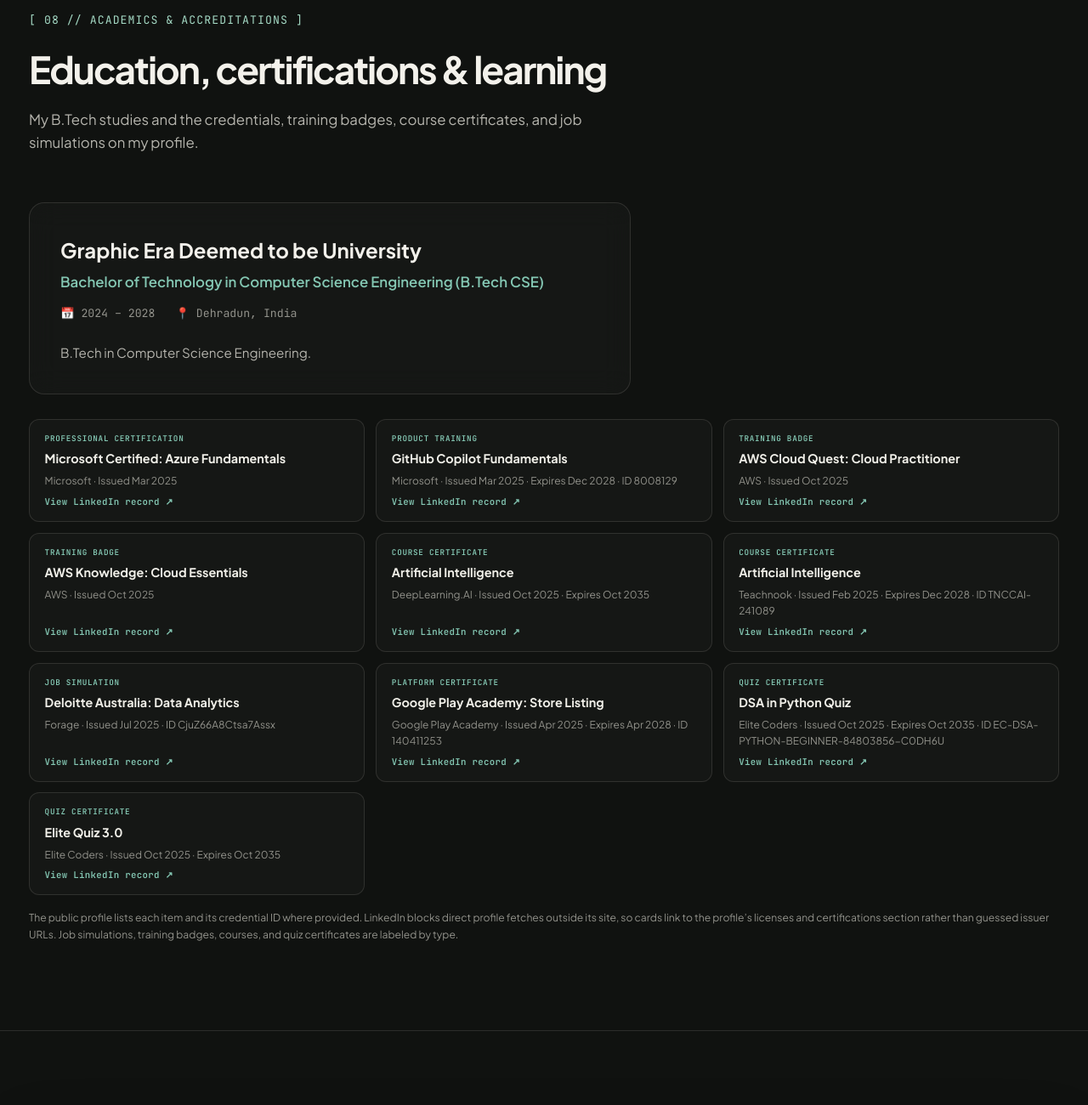
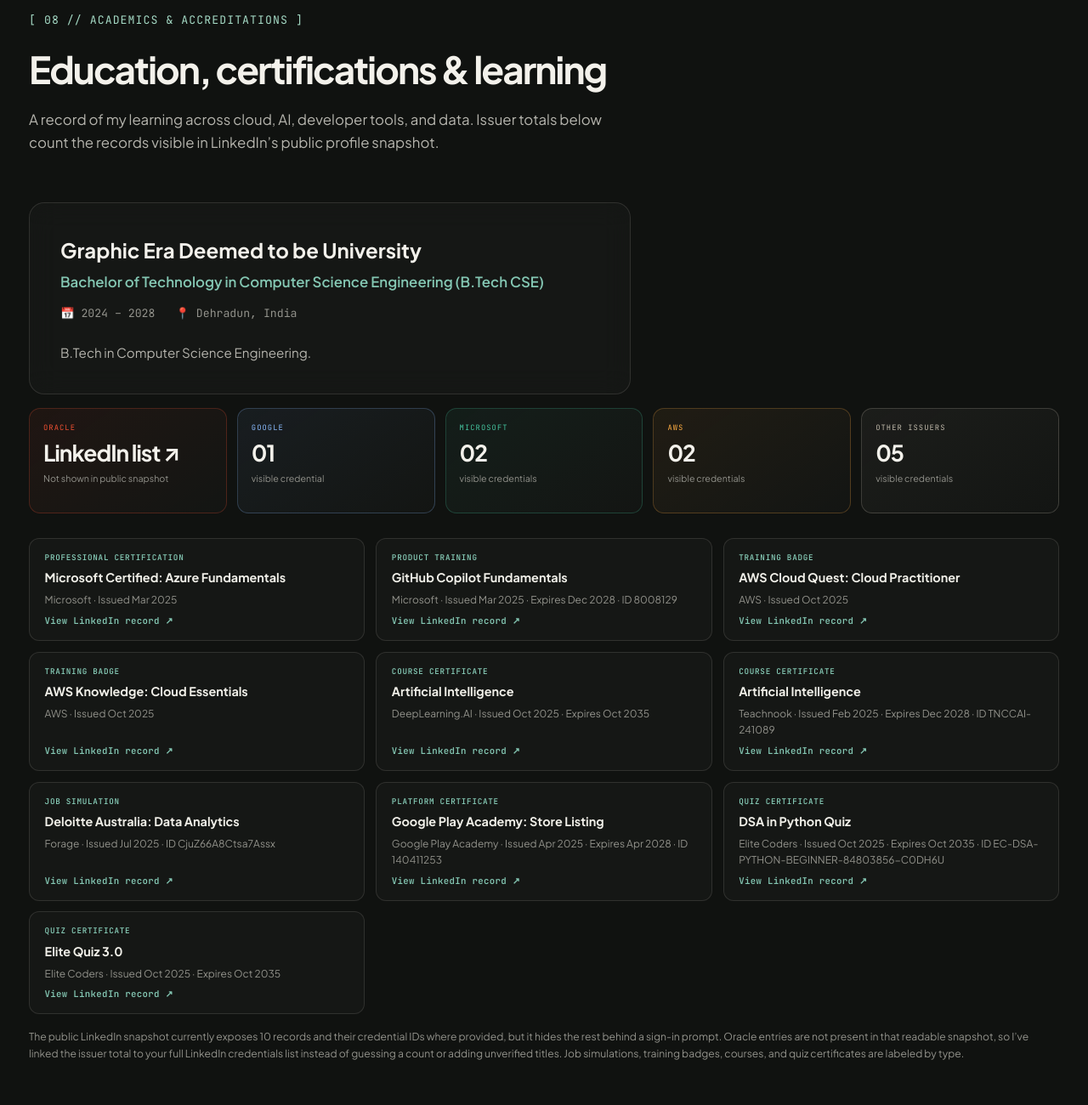
Before and after one commit to AadityaUniyal/Portfolio, a plain HTML site: page index.html in a window 1280 px wide. Shown: the part 9540-10840 px from the top of the page at 85% size. Drawn offline with Linux system fonts and the light colour scheme; no server answers.

Commit message:
Add issuer credential counts

```diff
--- a/assets/css/experience.css
+++ b/assets/css/experience.css
@@ -124,4 +124,8 @@ html[data-theme="voxel"] .text-gradient { background-image:linear-gradient(100de
 .leetcode-live-stats { grid-template-columns:repeat(5,minmax(0,1fr)); }.leetcode-live-stats .lc-stat-box { position:relative; overflow:hidden; min-height:112px; border:1px solid rgba(255,255,255,.09); border-top:2px solid #ffa116!important; border-radius:10px; background:rgba(12,13,15,.55); }.leetcode-live-stats .lc-stat-box.easy { border-top-color:#00b8a3!important; }.leetcode-live-stats .lc-stat-box.medium { border-top-color:#ffc01e!important; }.leetcode-live-stats .lc-stat-box.hard { border-top-color:#ef4743!important; }.leetcode-live-stats .lc-stat-box.lc-rank { border-top-color:#b393ff!important; }.leetcode-live-stats .lc-val { font:700 clamp(1.5rem,3vw,2.3rem) var(--font-display); font-variant-numeric:tabular-nums; }.leetcode-live-stats .lc-label { color:#a6a29a; font:.61rem var(--font-mono); letter-spacing:.08em; text-transform:uppercase; }
 .lc-breakdown { display:flex; height:5px; margin-top:1.25rem; overflow:hidden; gap:3px; border-radius:99px; background:rgba(255,255,255,.07); }.lc-breakdown i { display:block; width:0; height:100%; transition:width 1s cubic-bezier(.2,.7,.2,1); }.lc-breakdown i:nth-child(1) { background:#00b8a3; }.lc-breakdown i:nth-child(2) { background:#ffc01e; }.lc-breakdown i:nth-child(3) { background:#ef4743; }.profile-note a { color:#ffa116; text-underline-offset:3px; }
 @media (max-width:720px) { .leetcode-live-stats { grid-template-columns:repeat(2,minmax(0,1fr)); }.leetcode-live-stats .lc-stat-box:first-child { grid-column:1/-1; } }
+.credential-issuers { display:grid; grid-template-columns:repeat(5,minmax(0,1fr)); gap:.75rem; margin:1rem 0 1.5rem; }
+.issuer-count { --issuer-accent:#b890ff; display:flex; flex-direction:column; gap:.4rem; min-height:124px; padding:1rem; border:1px solid color-mix(in srgb,var(--issuer-accent) 24%,transparent); border-radius:13px; background:linear-gradient(145deg,color-mix(in srgb,var(--issuer-accent) 7%,transparent),rgba(255,255,255,.015)); color:var(--text-primary); text-decoration:none; transition:transform .25s,border-color .25s,background .25s; }.issuer-count:hover { transform:translateY(-4px); border-color:color-mix(in srgb,var(--issuer-accent) 64%,transparent); background:color-mix(in srgb,var(--issuer-accent) 10%,rgba(255,255,255,.01)); }.issuer-count small { color:var(--issuer-accent); font:.55rem var(--font-mono); letter-spacing:.12em; }.issuer-count strong { font:700 1.65rem var(--font-display); letter-spacing:-.04em; }.issuer-count span { color:var(--text-muted); font-size:.67rem; line-height:1.4; }.issuer-oracle { --issuer-accent:#f05033; }.issuer-google { --issuer-accent:#8bbcff; }.issuer-microsoft { --issuer-accent:#46c5a0; }.issuer-aws { --issuer-accent:#ffad43; }.issuer-other { --issuer-accent:#c0b9ab; }
+@media(max-width:900px) { .credential-issuers { grid-template-columns:repeat(3,minmax(0,1fr)); } }
+@media(max-width:600px) { .credential-issuers { grid-template-columns:repeat(2,minmax(0,1fr)); }.issuer-count { min-height:110px; padding:.8rem; } }
 @media (prefers-reduced-motion:reduce) { html { scroll-behavior:auto; } *,*::before,*::after { animation-duration:.01ms!important; transition-duration:.01ms!important; } .story-reveal { opacity:1; transform:none; } }
--- a/index.html
+++ b/index.html
@@ -731,7 +731,7 @@
         <div class="section-header">
           <div class="section-indicator">[ 08 // ACADEMICS & ACCREDITATIONS ]</div>
           <h2 class="section-title">Education, certifications & learning</h2>
-          <p class="section-desc">My B.Tech studies and the credentials, training badges, course certificates, and job simulations on my profile.</p>
+          <p class="section-desc">A record of my learning across cloud, AI, developer tools, and data. Issuer totals below count the records visible in LinkedIn’s public profile snapshot.</p>
         </div>
 
         <div class="edu-grid">
@@ -750,7 +750,14 @@
 
         </div>
 
-        <!-- Certifications listed on LinkedIn -->
+        <div class="credential-issuers" aria-label="Visible credential counts by issuer">
+          <a class="issuer-count issuer-oracle" href="https://www.linkedin.com/in/aaditya-uniyal-48ab7b342/details/certifications/" target="_blank" rel="noopener noreferrer"><small>ORACLE</small><strong>LinkedIn list ↗</strong><span>Not shown in public snapshot</span></a>
+          <a class="issuer-count issuer-google" href="https://www.linkedin.com/in/aaditya-uniyal-48ab7b342/details/certifications/" target="_blank" rel="noopener noreferrer"><small>GOOGLE</small><strong>01</strong><span>visible credential</span></a>
+          <a class="issuer-count issuer-microsoft" href="https://www.linkedin.com/in/aaditya-uniyal-48ab7b342/details/certifications/" target="_blank" rel="noopener noreferrer"><small>MICROSOFT</small><strong>02</strong><span>visible credentials</span></a>
+          <a class="issuer-count issuer-aws" href="https://www.linkedin.com/in/aaditya-uniyal-48ab7b342/details/certifications/" target="_blank" rel="noopener noreferrer"><small>AWS</small><strong>02</strong><span>visible credentials</span></a>
+          <a class="issuer-count issuer-other" href="https://www.linkedin.com/in/aaditya-uniyal-48ab7b342/details/certifications/" target="_blank" rel="noopener noreferrer"><small>OTHER ISSUERS</small><strong>05</strong><span>visible credentials</span></a>
+        </div>
+        <!-- Public LinkedIn credentials; each card links to the profile's credentials section -->
         <div class="credentials-grid" role="group" aria-label="Credentials and learning records">
           <a class="credential-card credential-link" href="https://www.linkedin.com/in/aaditya-uniyal-48ab7b342/details/certifications/" target="_blank" rel="noopener noreferrer"><small class="credential-kind">Professional certification</small><strong>Microsoft Certified: Azure Fundamentals</strong><span>Microsoft · Issued Mar 2025</span><small>View LinkedIn record ↗</small></a>
           <a class="credential-card credential-link" href="https://www.linkedin.com/in/aaditya-uniyal-48ab7b342/details/certifications/" target="_blank" rel="noopener noreferrer"><small class="credential-kind">Product training</small><strong>GitHub Copilot Fundamentals</strong><span>Microsoft · Issued Mar 2025 · Expires Dec 2028 · ID 8008129</span><small>View LinkedIn record ↗</small></a>
@@ -763,7 +770,7 @@
           <a class="credential-card credential-link" href="https://www.linkedin.com/in/aaditya-uniyal-48ab7b342/details/certifications/" target="_blank" rel="noopener noreferrer"><small class="credential-kind">Quiz certificate</small><strong>DSA in Python Quiz</strong><span>Elite Coders · Issued Oct 2025 · Expires Oct 2035 · ID EC-DSA-PYTHON-BEGINNER-84803856-C0DH6U</span><small>View LinkedIn record ↗</small></a>
           <a class="credential-card credential-link" href="https://www.linkedin.com/in/aaditya-uniyal-48ab7b342/details/certifications/" target="_blank" rel="noopener noreferrer"><small class="credential-kind">Quiz certificate</small><strong>Elite Quiz 3.0</strong><span>Elite Coders · Issued Oct 2025 · Expires Oct 2035</span><small>View LinkedIn record ↗</small></a>
         </div>
-        <p class="credentials-source-note">The public profile lists each item and its credential ID where provided. LinkedIn blocks direct profile fetches outside its site, so cards link to the profile’s licenses and certifications section rather than guessed issuer URLs. Job simulations, training badges, courses, and quiz certificates are labeled by type.</p>
+        <p class="credentials-source-note">The public LinkedIn snapshot currently exposes 10 records and their credential IDs where provided, but it hides the rest behind a sign-in prompt. Oracle entries are not present in that readable snapshot, so I’ve linked the issuer total to your full LinkedIn credentials list instead of guessing a count or adding unverified titles. Job simulations, training badges, courses, and quiz certificates are labeled by type.</p>
 
       </div>
     </section>
```
